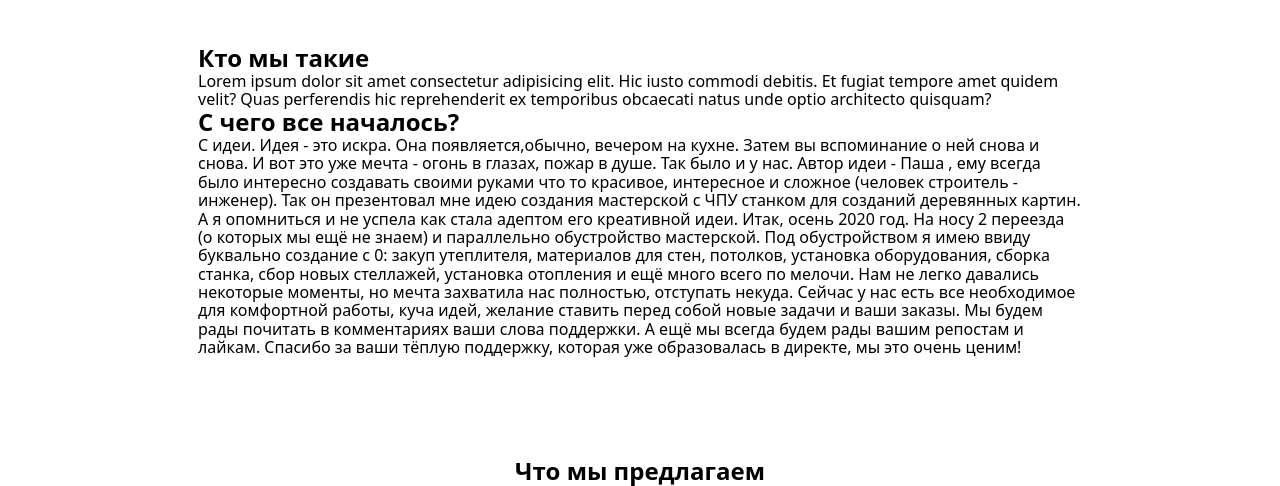
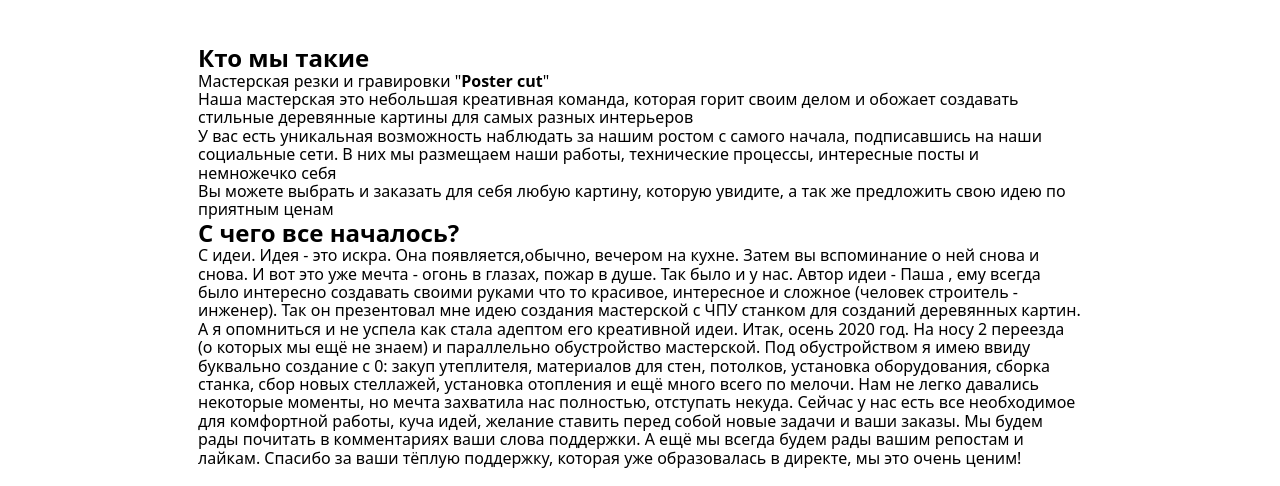
Before and after one commit to PiekharievaK/PosterCut, a website built with Parcel: page src/index.html in a window 1280 px wide. Shown: the part 766-1252 px from the top of the page. Built offline with nearby package versions, Linux system fonts and the light colour scheme.

Commit message:
Добавляет текст в раздел "о нас"

```diff
--- a/src/partials/about-us.html
+++ b/src/partials/about-us.html
@@ -2,19 +2,37 @@
   <div id="about-us" class="container">
     <h2>Кто мы такие</h2>
     <p>
-    Lorem ipsum dolor sit amet consectetur adipisicing elit. Hic iusto commodi
-    debitis. Et fugiat tempore amet quidem velit? Quas perferendis hic
-    reprehenderit ex temporibus obcaecati natus unde optio architecto quisquam?
+      <p> Мастерская резки и гравировки "<b>Poster cut</b>"</p>
+    <p>
+      Наша мастерская это небольшая креативная команда, которая горит своим
+      делом и обожает создавать стильные деревянные картины для самых разных
+      интерьеров
+      <p>У вас есть уникальная возможность наблюдать за нашим ростом с
+      самого начала, подписавшись на наши социальные сети. В них мы размещаем
+      наши работы, технические процессы, интересные посты и немножечко себя</p>
+      Вы можете выбрать и заказать для себя любую картину, которую увидите,
+      а так же предложить свою идею по приятным ценам
+    </p>
   </p>
     <h2>С чего все началось?</h2>
-  <p>С идеи.
-    Идея - это искра. Она появляется,обычно, вечером на кухне. Затем вы вспоминание о ней снова и снова. И вот это уже мечта - огонь в глазах, пожар в душе.
-    Так было и у нас. Автор идеи - Паша , ему всегда было интересно создавать своими руками что то красивое, интересное и сложное (человек строитель - инженер). Так он презентовал мне идею создания мастерской с ЧПУ станком для созданий деревянных картин. А я опомниться и не успела как стала адептом его креативной идеи.
-    Итак, осень 2020 год. На носу 2 переезда (о которых мы ещё не знаем) и параллельно обустройство мастерской.
-    Под обустройством я имею ввиду буквально создание с 0: закуп утеплителя, материалов для стен, потолков, установка оборудования, сборка станка, сбор новых стеллажей, установка отопления и ещё много всего по мелочи. Нам не легко давались некоторые моменты, но мечта захватила нас полностью, отступать некуда.
-    Сейчас у нас есть все необходимое для комфортной работы, куча идей, желание ставить перед собой новые задачи и ваши заказы.
-    Мы будем рады почитать в комментариях ваши слова поддержки. А ещё мы всегда будем рады вашим репостам и лайкам.
-    Спасибо за ваши тёплую поддержку, которая уже образовалась в директе, мы это очень ценим!</p>
-
+    <p>
+      С идеи. Идея - это искра. Она появляется,обычно, вечером на кухне. Затем
+      вы вспоминание о ней снова и снова. И вот это уже мечта - огонь в глазах,
+      пожар в душе. Так было и у нас. Автор идеи - Паша , ему всегда было
+      интересно создавать своими руками что то красивое, интересное и сложное
+      (человек строитель - инженер). Так он презентовал мне идею создания
+      мастерской с ЧПУ станком для созданий деревянных картин. А я опомниться и
+      не успела как стала адептом его креативной идеи. Итак, осень 2020 год. На
+      носу 2 переезда (о которых мы ещё не знаем) и параллельно обустройство
+      мастерской. Под обустройством я имею ввиду буквально создание с 0: закуп
+      утеплителя, материалов для стен, потолков, установка оборудования, сборка
+      станка, сбор новых стеллажей, установка отопления и ещё много всего по
+      мелочи. Нам не легко давались некоторые моменты, но мечта захватила нас
+      полностью, отступать некуда. Сейчас у нас есть все необходимое для
+      комфортной работы, куча идей, желание ставить перед собой новые задачи и
+      ваши заказы. Мы будем рады почитать в комментариях ваши слова поддержки. А
+      ещё мы всегда будем рады вашим репостам и лайкам. Спасибо за ваши тёплую
+      поддержку, которая уже образовалась в директе, мы это очень ценим!
+    </p>
   </div>
 </section>
```
Lines whose indentation alone changed are shown as unchanged.
